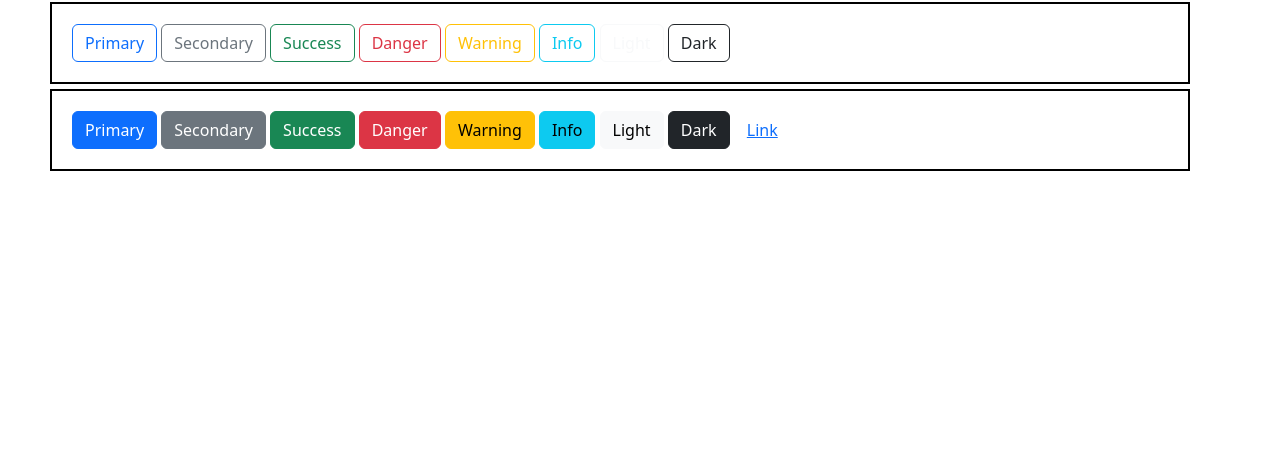
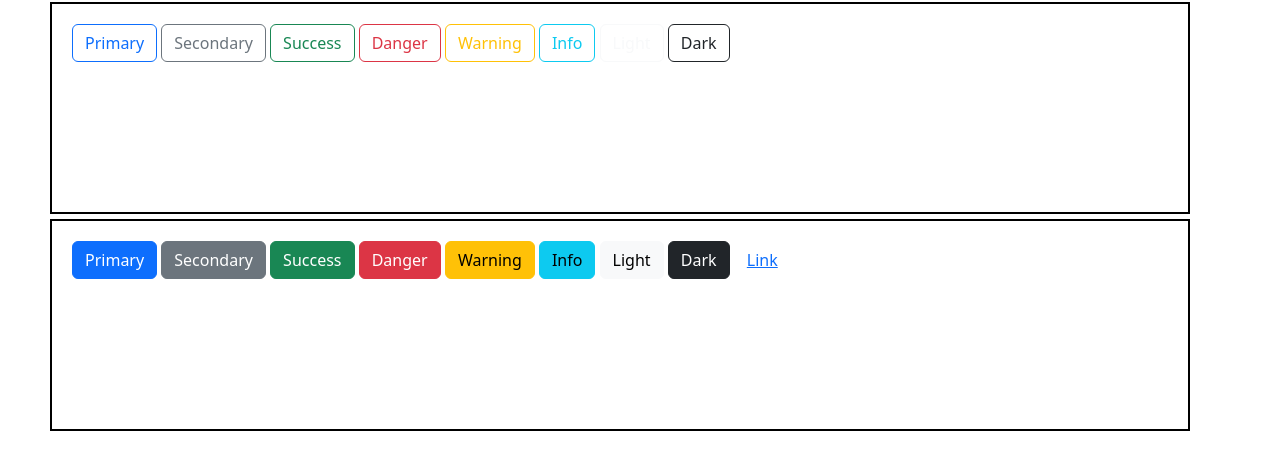
Before and after one commit to ad3rinto/bootstrap_ref, a plain HTML site: page index.html in a window 1280 px wide. Shown: the part 100-570 px from the top of the page. Drawn offline with nearby package versions, Linux system fonts and the light colour scheme.

Commit message:
incread bottom padding

```diff
--- a/index.html
+++ b/index.html
@@ -14,7 +14,7 @@
 	</head>
 	<body>
 		<h1 class="container">Bootstrap</h1>
-		<div class="container">
+		<div class="container solo">
 			<button type="button" class="btn btn-outline-primary">Primary</button>
 			<button type="button" class="btn btn-outline-secondary">Secondary</button>
 			<button type="button" class="btn btn-outline-success">Success</button>
@@ -24,7 +24,7 @@
 			<button type="button" class="btn btn-outline-light">Light</button>
 			<button type="button" class="btn btn-outline-dark">Dark</button>
 		</div>
-		<div class="container">
+		<div class="container solo">
 			<button type="button" class="btn btn-primary">Primary</button>
 			<button type="button" class="btn btn-secondary">Secondary</button>
 			<button type="button" class="btn btn-success">Success</button>
--- a/style.css
+++ b/style.css
@@ -3,3 +3,6 @@
 	border: 2px solid black;
 	padding: 20px;
 }
+.solo {
+	padding-bottom: 150px;
+}
```
